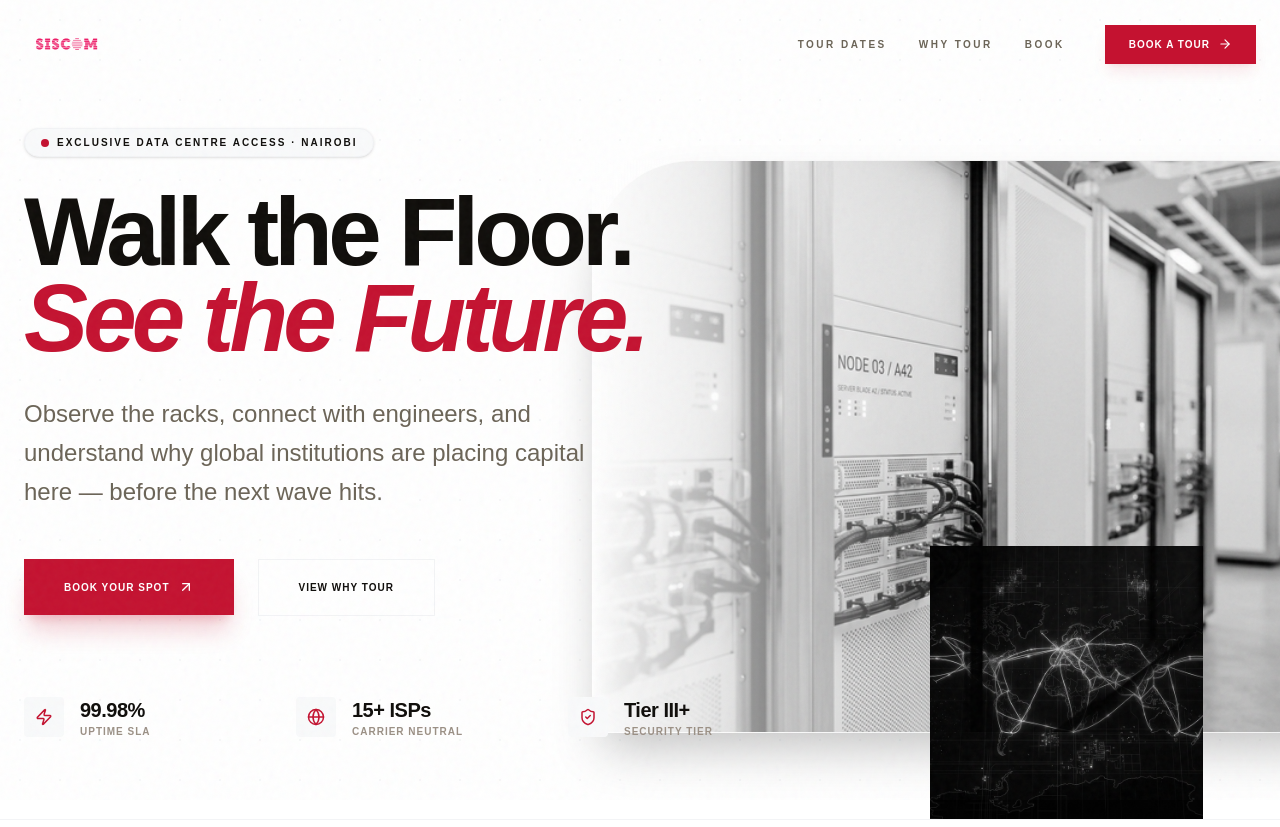
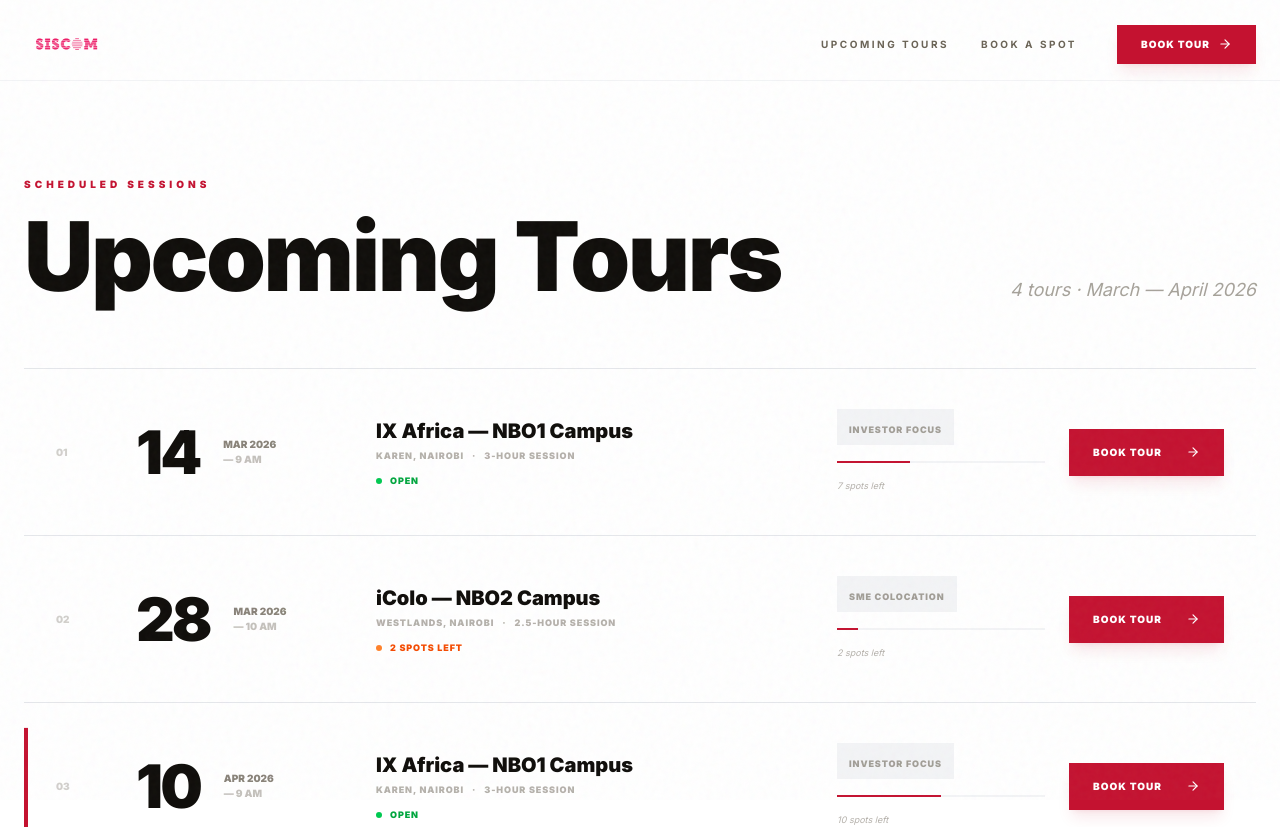
Before and after one commit to CodeWithFin/siscom-tour, a React (Vite) app: page / in a window 1280 px wide. Shown: the top 827 px of the page. Built offline with nearby package versions, Linux system fonts and the light colour scheme.

Commit message:
refactor: Simplify application structure, update hero content, change global font, and modify tour booking to redirect to checkout.

```diff
--- a/src/App.jsx
+++ b/src/App.jsx
@@ -1,14 +1,7 @@
 import { useState, useEffect } from 'react';
 import { ChevronUp } from 'lucide-react';
 import Navbar from './components/Navbar';
-import Hero from './components/Hero';
-import Marquee from './components/Marquee';
-import Partners from './components/Partners';
 import TourCards from './components/TourCards';
-import WhyTour from './components/WhyTour';
-import FAQ from './components/FAQ';
-import BookingForm from './components/BookingForm';
-import Footer from './components/Footer';
 
 function ScrollToTop() {
   const [visible, setVisible] = useState(false);
@@ -34,14 +27,9 @@
     <main className="relative bg-white selection:bg-crimson selection:text-white overflow-hidden">
       <div className="noise-overlay" />
       <Navbar />
-      <Hero />
-      <Marquee />
-      <Partners />
-      <TourCards />
-      <WhyTour />
-      <FAQ />
-      <BookingForm />
-      <Footer />
+      <div className="pt-20"> {/* Add padding for the fixed navbar */}
+        <TourCards />
+      </div>
       <ScrollToTop />
     </main>
   );
--- a/src/components/Hero.jsx
+++ b/src/components/Hero.jsx
@@ -1,6 +1,6 @@
 import { motion, useScroll, useTransform } from 'framer-motion';
 import { useRef } from 'react';
-import { ArrowUpRight, ShieldCheck, Zap, Globe } from 'lucide-react';
+import { ArrowUpRight, ShieldCheck, Zap, Globe, ArrowRight } from 'lucide-react';
 
 export default function Hero() {
     const containerRef = useRef(null);
@@ -62,22 +62,32 @@
                         animate={{ opacity: 1, y: 0 }}
                         transition={{ duration: 0.8, ease: "easeOut" }}
                     >
-                        <h1 className="text-5xl md:text-8xl font-black text-ink mb-8 leading-[0.9] tracking-tighter">
-                            Walk the Floor.<br />
-                            <span className="text-crimson italic">See the Future.</span>
+                        <h1 className="text-4xl md:text-6xl font-black text-ink mb-8 leading-[1.1] tracking-tighter uppercase">
+                            Book a <br />
+                            <span className="text-crimson">Data Center</span><br />
+                            <span className="italic">Hangout Tour</span>
                         </h1>
                     </motion.div>
 
                     {/* Subtext */}
+                    <div className="space-y-6 mb-12">
                         <motion.p
                             initial={{ opacity: 0, y: 20 }}
                             animate={{ opacity: 1, y: 0 }}
                             transition={{ duration: 0.8, delay: 0.2, ease: "easeOut" }}
-                        className="text-lg md:text-2xl text-mid mb-12 max-w-xl font-medium leading-relaxed"
+                            className="text-lg md:text-xl text-ink font-bold leading-tight"
                         >
-                        Observe the racks, connect with engineers, and understand why global institutions
-                        are placing capital here — before the next wave hits.
+                            Have you ever been interested in how data centers work or looking to invest?
                         </motion.p>
+                        <motion.p
+                            initial={{ opacity: 0, y: 20 }}
+                            animate={{ opacity: 1, y: 0 }}
+                            transition={{ duration: 0.8, delay: 0.3, ease: "easeOut" }}
+                            className="text-base md:text-lg text-mid font-medium leading-relaxed max-w-2xl"
+                        >
+                            Join us for an exclusive Data Center Hangout! You'll get a full DC tour followed by a networking session with free wines and beers, plus an open pitch floor for those interested in investing.
+                        </motion.p>
+                    </div>
 
                     {/* CTAs */}
                     <motion.div
@@ -87,16 +97,16 @@
                         className="flex flex-col sm:flex-row items-center gap-6"
                     >
                         <a
-                            href="#book"
-                            className="w-full sm:w-auto bg-crimson text-white px-10 py-5 font-black uppercase tracking-widest text-[10px] hover:bg-crimson-light transition-all hover:-translate-y-1 shadow-xl shadow-crimson/20 flex items-center justify-center gap-2"
+                            href="#tours"
+                            className="w-full sm:w-auto bg-crimson text-white px-10 py-5 font-black uppercase tracking-widest text-[10px] hover:bg-crimson-light transition-all hover:-translate-y-1 shadow-xl shadow-crimson/20 flex items-center justify-center gap-2 rounded-sm"
                         >
-                            Book Your Spot <ArrowUpRight size={16} />
+                            Choose a Facility <ArrowRight size={16} />
                         </a>
                         <a
                             href="#why"
-                            className="w-full sm:w-auto bg-white text-ink border border-gray-100 px-10 py-5 font-black uppercase tracking-widest text-[10px] hover:border-crimson transition-all"
+                            className="w-full sm:w-auto bg-white text-ink border border-gray-100 px-10 py-5 font-black uppercase tracking-widest text-[10px] hover:border-crimson transition-all rounded-sm"
                         >
-                            View Why Tour
+                            Why Attend?
                         </a>
                     </motion.div>
 
--- a/src/components/Navbar.jsx
+++ b/src/components/Navbar.jsx
@@ -14,9 +14,8 @@
     }, []);
 
     const navLinks = [
-        { label: 'Tour Dates', href: '#tours' },
-        { label: 'Why Tour', href: '#why' },
-        { label: 'Book', href: '#book' },
+        { label: 'Upcoming Tours', href: '#tours' },
+        { label: 'Book a Spot', href: '#book' },
     ];
 
     return (
@@ -59,10 +58,10 @@
                         initial={{ opacity: 0, scale: 0.9 }}
                         animate={{ opacity: 1, scale: 1 }}
                         transition={{ delay: 0.4 }}
-                        href="#book"
+                        href="#tours"
                         className="group flex items-center gap-2 bg-crimson text-white text-[10px] font-black tracking-[0.1em] uppercase px-6 py-3 hover:bg-crimson-light transition-all hover:-translate-y-0.5 shadow-lg shadow-crimson/10"
                     >
-                        Book a Tour
+                        Book tour
                         <ArrowRight size={14} className="group-hover:translate-x-1 transition-transform" />
                     </motion.a>
                 </div>
--- a/src/components/TourCards.jsx
+++ b/src/components/TourCards.jsx
@@ -58,14 +58,10 @@
 ];
 
 export default function TourCards() {
-    const handleSelectTour = (tour) => {
-        const bookSection = document.getElementById('book');
-        if (bookSection) {
-            window.dispatchEvent(new CustomEvent('selectTour', {
-                detail: `${tour.day} ${tour.monthYear.split(' ')[0]} — ${tour.facility}`
-            }));
-            bookSection.scrollIntoView({ behavior: 'smooth' });
-        }
+    const handleBookTour = (tour) => {
+        // Redirection logic for checkout
+        console.log(`Booking tour: ${tour.facility}`);
+        window.location.href = '/checkout';
     };
 
     return (
@@ -92,7 +88,7 @@
                     <motion.div
                         initial={{ opacity: 0 }}
                         whileInView={{ opacity: 1 }}
-                        className="text-mid/60 font-serif italic text-lg"
+                        className="text-mid/60 italic text-lg"
                     >
                         4 tours · March — April 2026
                     </motion.div>
@@ -172,24 +168,20 @@
                                             className="h-full bg-crimson"
                                         />
                                     </div>
-                                    <span className="text-[9px] font-serif italic text-mid/50 group-hover:text-mid transition-colors">
+                                    <span className="text-[9px] italic text-mid/50 group-hover:text-mid transition-colors">
                                         {tour.spotsLeft} spots left
                                     </span>
                                 </div>
                             </div>
 
-                            {/* Column 5: Action */}
                             <div className="w-full md:w-auto flex items-center gap-4">
                                 <motion.button
                                     whileTap={{ scale: 0.98 }}
-                                    onClick={() => handleSelectTour(tour)}
-                                    className="flex-1 md:flex-none px-6 py-4 bg-crimson text-white text-[10px] font-black uppercase tracking-widest hover:bg-crimson-light transition-all flex items-center justify-between gap-6 min-w-[180px] shadow-lg shadow-crimson/10"
+                                    onClick={() => handleBookTour(tour)}
+                                    className="flex-1 md:flex-none px-6 py-4 bg-crimson text-white text-[10px] font-black uppercase tracking-widest hover:bg-crimson-light transition-all flex items-center justify-between gap-6 min-w-[140px] shadow-lg shadow-crimson/10"
                                 >
-                                    Reserve Spot <ArrowRight size={14} className="group-hover:translate-x-1 transition-transform" />
+                                    Book tour <ArrowRight size={14} className="group-hover:translate-x-1 transition-transform" />
                                 </motion.button>
-                                <button className="p-4 border border-gray-100 text-mid/40 hover:text-crimson hover:border-crimson transition-all rounded-sm">
-                                    <Share2 size={16} />
-                                </button>
                             </div>
                         </motion.div>
                     ))}
--- a/src/index.css
+++ b/src/index.css
@@ -1,6 +1,5 @@
+@import url('https://fonts.googleapis.com/css2?family=Inter:wght@400;500;600;700;800;900&display=swap');
 @import "tailwindcss";
-
-@import url('https://fonts.googleapis.com/css2?family=Syne:wght@400;500;600;700;800&family=Space+Mono:wght@400;700&display=swap');
 
 @theme {
   --color-crimson: #C41230;
@@ -13,8 +12,7 @@
   --color-cream: #FAF8F3;
   --color-bg: #FFFFFF;
   --color-bg2: #F8F8F8;
-  --font-family-syne: 'Syne', sans-serif;
-  --font-family-mono: 'Space Mono', monospace;
+  --font-family-sans: 'Inter', sans-serif;
 }
 
 html {
@@ -22,7 +20,7 @@
 }
 
 body {
-  font-family: var(--font-family-syne);
+  font-family: var(--font-family-sans);
   color: var(--color-ink);
   background: var(--color-bg);
   overflow-x: hidden;
```
Lines whose indentation alone changed are shown as unchanged.
